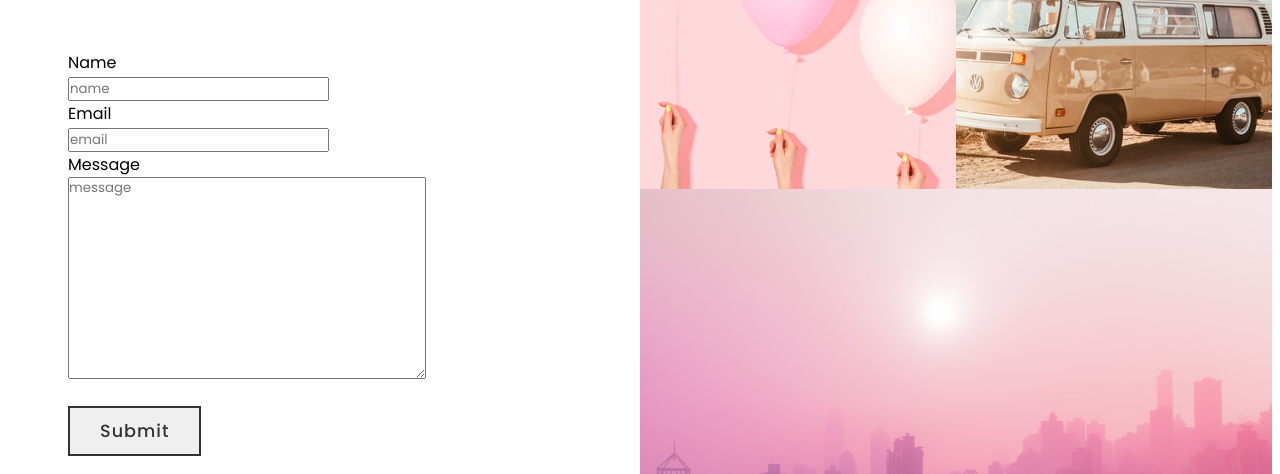
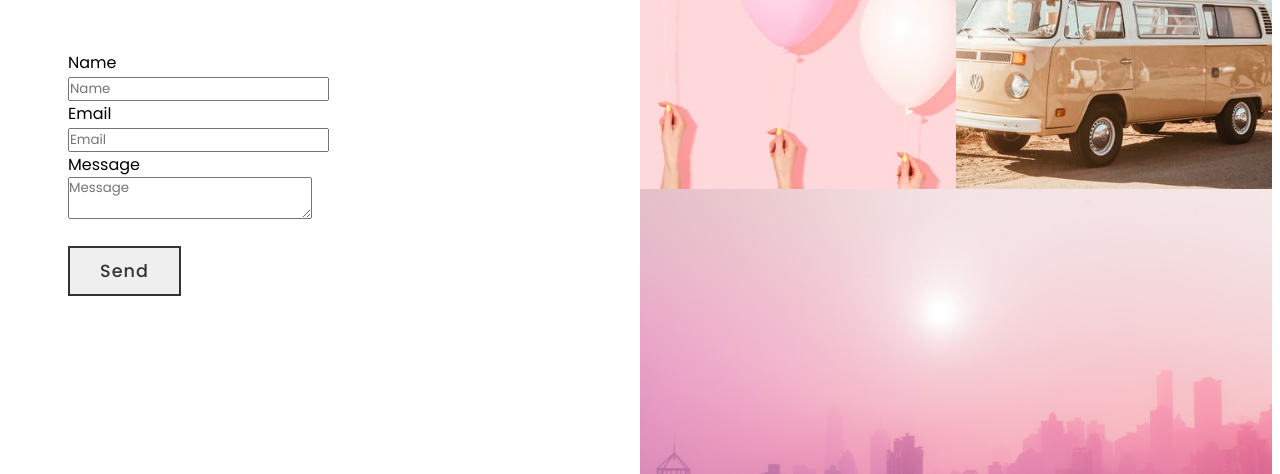
Before and after one commit to poe-cat/portfolio2, a plain HTML site: page index.html in a window 1280 px wide. Both pictures are taken after a click on the link "Contact". Shown: the part 219-693 px from the top of the page. Drawn offline with Linux system fonts and the light colour scheme.

Commit message:
update email form with formsubmit

```diff
--- a/index.html
+++ b/index.html
@@ -35,23 +35,15 @@
             <div class="page" data-page="2">
                 <h2>Contact me</h2>
 
-                <form method="POST" class="contact-form">
+                <form action="https://formsubmit.co/el/cisasi" method="POST" class="contact-form">
                     <label for="">Name</label><br />
-                    <input class="name" type="text" placeholder="name" required/><br />
+                    <input class="name" type="text" placeholder="Name" required/><br />
                     <label for="">Email</label><br />
-                    <input class="email" type="email" placeholder="email" required/><br />
+                    <input class="email" type="email" placeholder="Email" required/><br />
                     <label for="">Message</label><br />
-                    <textarea
-                    class="message"
-                    name=""
-                    id=""
-                    cols="30"
-                    rows="10"
-                    placeholder="message"
-                    required
-                    ></textarea>
+                    <textarea name="message" placeholder="Message" required></textarea>
                     <br />
-                    <button class="btn" type="submit">Submit</button>
+                    <button class="btn" type="submit">Send</button>
                 </form>
             </div>
 
```
